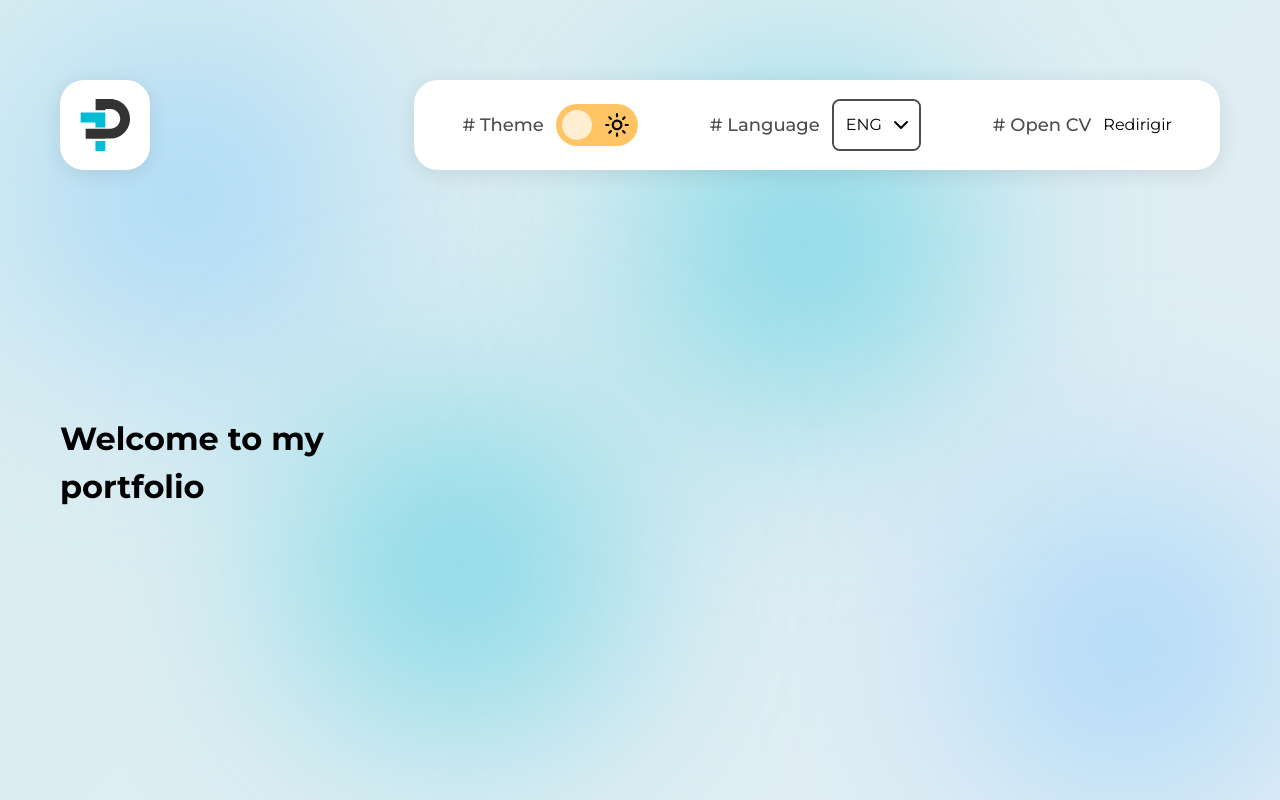
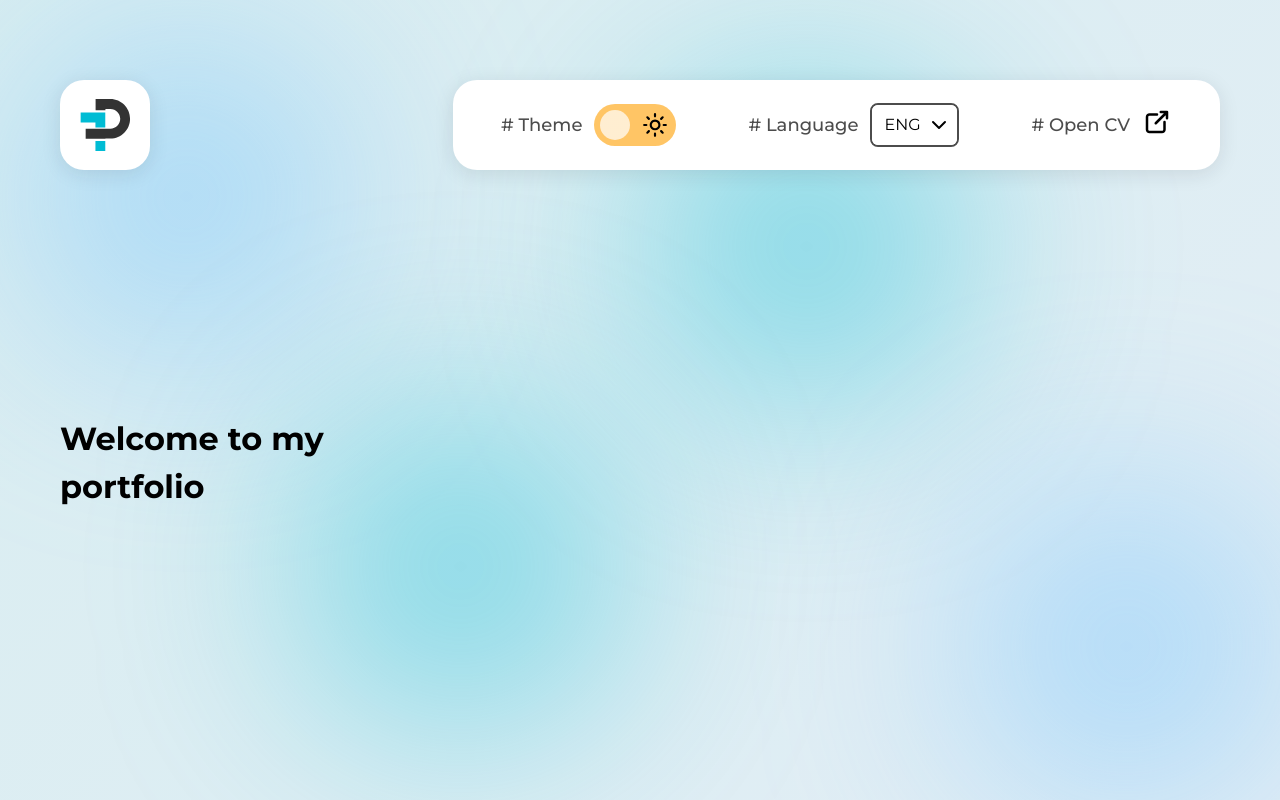
Before and after one commit to fr4nkd3v/my-portfolio, a React (Vite) app: page / in a window 1280 px wide. Built offline with nearby package versions, Linux system fonts and the light colour scheme.

Commit message:
chore: add icon for external link in menu

```diff
--- a/src/components/Dropdown/Dropdown.module.css
+++ b/src/components/Dropdown/Dropdown.module.css
@@ -18,7 +18,7 @@
 }
 
 .Dropdown {
-  height: var(--size-48);
+  height: var(--size-40);
   padding-left: var(--Dropdown-x-padding);
   padding-right: calc(var(--Dropdown-icon-width) + var(--Dropdown-x-padding));
 
--- a/src/components/Menu/Menu.tsx
+++ b/src/components/Menu/Menu.tsx
@@ -2,6 +2,7 @@ import css from './Menu.module.css';
 import { ThemeToggleButton } from '../ThemeToggleButton/ThemeToggleButton';
 import { Dropdown } from '~/components/Dropdown';
 import { MenuItem } from './MenuItem';
+import { ExternalIcon } from '../Icon';
 
 const dropdownDataList = [
   {
@@ -25,7 +26,11 @@ export const Menu = () => {
           dataList={dropdownDataList}
         />
       </MenuItem>
-      <MenuItem name='Open CV'>Redirigir</MenuItem>
+      <MenuItem name='Open CV'>
+      <a href="#">
+        <ExternalIcon pixelSize={30} />
+      </a>
+      </MenuItem>
     </ul>
   )
 }
--- a/src/index.css
+++ b/src/index.css
@@ -136,6 +136,10 @@
   box-sizing: border-box;
 }
 
+a, a:visited {
+  color: inherit;
+}
+
 /* ================= Design System ================= */
 
 .light-theme {
@@ -201,6 +205,8 @@ body {
   font-family: 'Montserrat', system-ui, Avenir, Helvetica, Arial, sans-serif;
   line-height: 1.5;
   font-weight: 400;
+
+  user-select: none;
 }
 
 #root {
```
